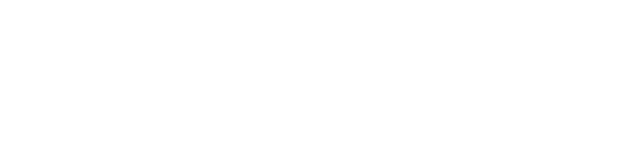
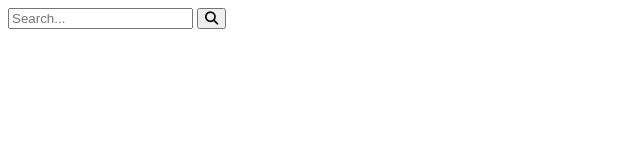
Before and after one commit to andrewteece/Search-Widget, a plain HTML site: page index.html in a window 1280 px wide. Shown: the whole page, without its empty margins (0-640 px from the left). Drawn offline with Linux system fonts and the light colour scheme.

Commit message:
html structure completed

```diff
--- a/index.html
+++ b/index.html
@@ -14,6 +14,12 @@
     <link rel="stylesheet" href="style.css" />
   </head>
   <body>
+    <section class="search">
+      <input type="text" class="search__input" placeholder="Search..." />
+      <button class="btn" type="submit">
+        <i class="fas fa-search"></i>
+      </button>
+    </section>
     <script src="script.js"></script>
   </body>
 </html>
```
